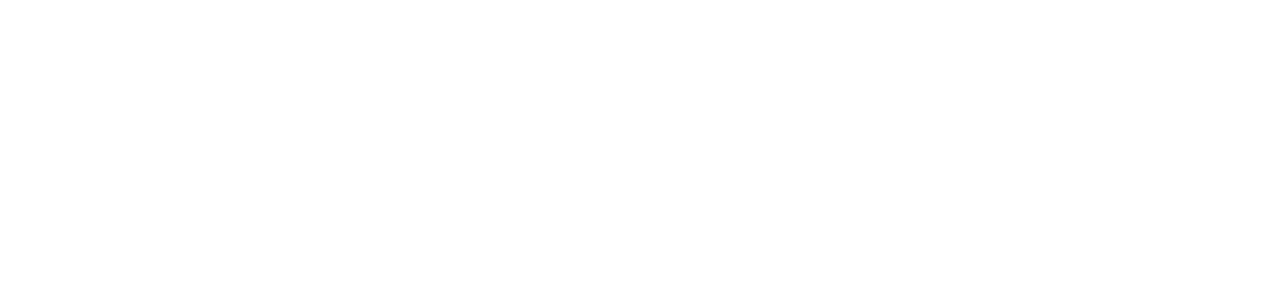
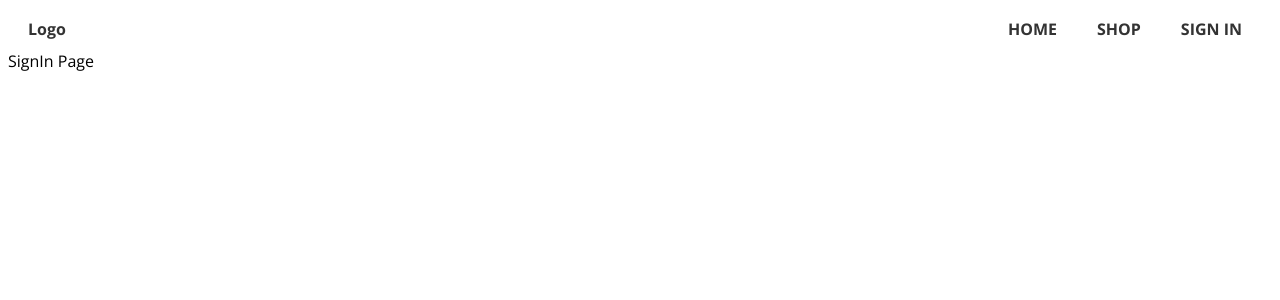
Before and after one commit to marialobillo/react-store, a React (Vite) app: page /signin in a window 1280 px wide. Before the commit this address had no page. Shown: the top 300 px of the page. Built offline with nearby package versions, Linux system fonts and the light colour scheme.

Commit message:
feat: add signin to the navigation

```diff
--- a/package.json
+++ b/package.json
@@ -10,6 +10,7 @@
     "preview": "vite preview"
   },
   "dependencies": {
+    "firebase": "^11.1.0",
     "react": "^18.3.1",
     "react-dom": "^18.3.1",
     "react-router-dom": "^6.28.1",
--- a/src/App.tsx
+++ b/src/App.tsx
@@ -1,6 +1,7 @@
 import { Routes, Route } from 'react-router-dom';
 import Navigation from './routes/navigation/navigation.component';
 import Home from './routes/home/home.component';
+import SignIn from './routes/sign-in/sign-in.component';
 
 const Shop = () => {
   return (
@@ -16,6 +17,7 @@
         <Route path="/" element={<Navigation />} >
           <Route index element={<Home />} />
           <Route path="shop" element={<Shop />} />
+          <Route path="signin" element={<SignIn />} />
         </Route>
       </Routes>
     </>
--- a/src/routes/navigation/navigation.component.tsx
+++ b/src/routes/navigation/navigation.component.tsx
@@ -19,6 +19,11 @@
                             className="nav-link"
                             to="/shop">SHOP</Link>
                     </li>
+                    <li>
+                        <Link
+                            className="nav-link"
+                            to="/signin">SIGN IN</Link>
+                    </li>
                 </ul>
             </nav>
             <Outlet />
--- /dev/null
+++ b/src/routes/sign-in/sign-in.component.tsx
@@ -0,0 +1,11 @@
+import React from 'react'
+
+const SignIn = () => {
+  return (
+    <div>
+      SignIn Page
+    </div>
+  )
+}
+
+export default SignIn
```
Also changed, not shown: 1 other file (tests, documents, lock files or other folders).
